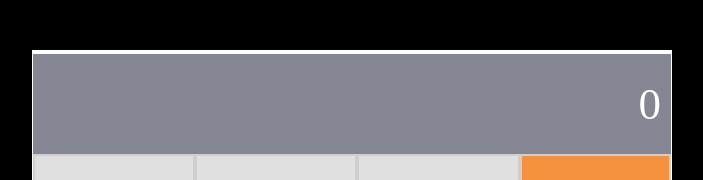
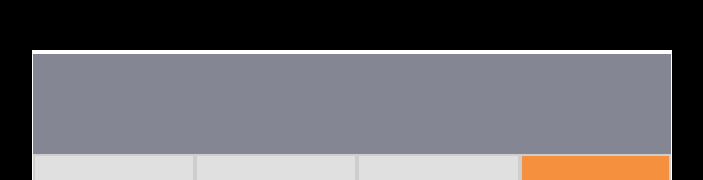
Before and after one commit to Lusindiso/calculator-app, a React (Create React App) app: page /calculator in a window 1280 px wide. Shown: the top 180 px of the page, without its empty margins (288-991 px from the left). Built offline with nearby package versions, Linux system fonts and the light colour scheme.

Commit message:
refactor to use hooks

```diff
--- a/src/components/Calculator.js
+++ b/src/components/Calculator.js
@@ -1,37 +1,28 @@
-import React, { Component } from 'react';
+import React, { useState } from 'react';
 import Buttons from './display/Buttons';
 import './Calculator.css';
 import Last from './display/Last';
 import Screen from './Screen';
 import calculate from '../logic/calculate';
 
-class Calculator extends Component {
-  constructor(props) {
-    super(props);
-    this.state = {
+const Calculator = () => {
+  const [state, setState] = useState({
     total: 0,
     next: 0,
     operation: null,
+  });
+
+  const handleClick = (btnName) => {
+    setState((prevState) => calculate(prevState, btnName));
   };
-    this.handleClick = this.handleClick.bind(this);
-  }
-
-  handleClick = (btnName) => {
-    this.setState((prevState) => calculate(prevState, btnName));
-  };
-
-  render() {
-    const { total, next, operation } = this.state;
   return (
     <div className="calculator">
-        <Screen total={total} next={next} operation={operation} />
+      <Screen value={state} />
       <div className="bottom">
-          <Last handleClick={this.handleClick} />
-          <Buttons handleClick={this.handleClick} />
+        <Last handleClick={handleClick} />
+        <Buttons handleClick={handleClick} />
       </div>
     </div>
   );
-  }
-}
-
+};
 export default Calculator;
```
Lines whose indentation alone changed are shown as unchanged.
